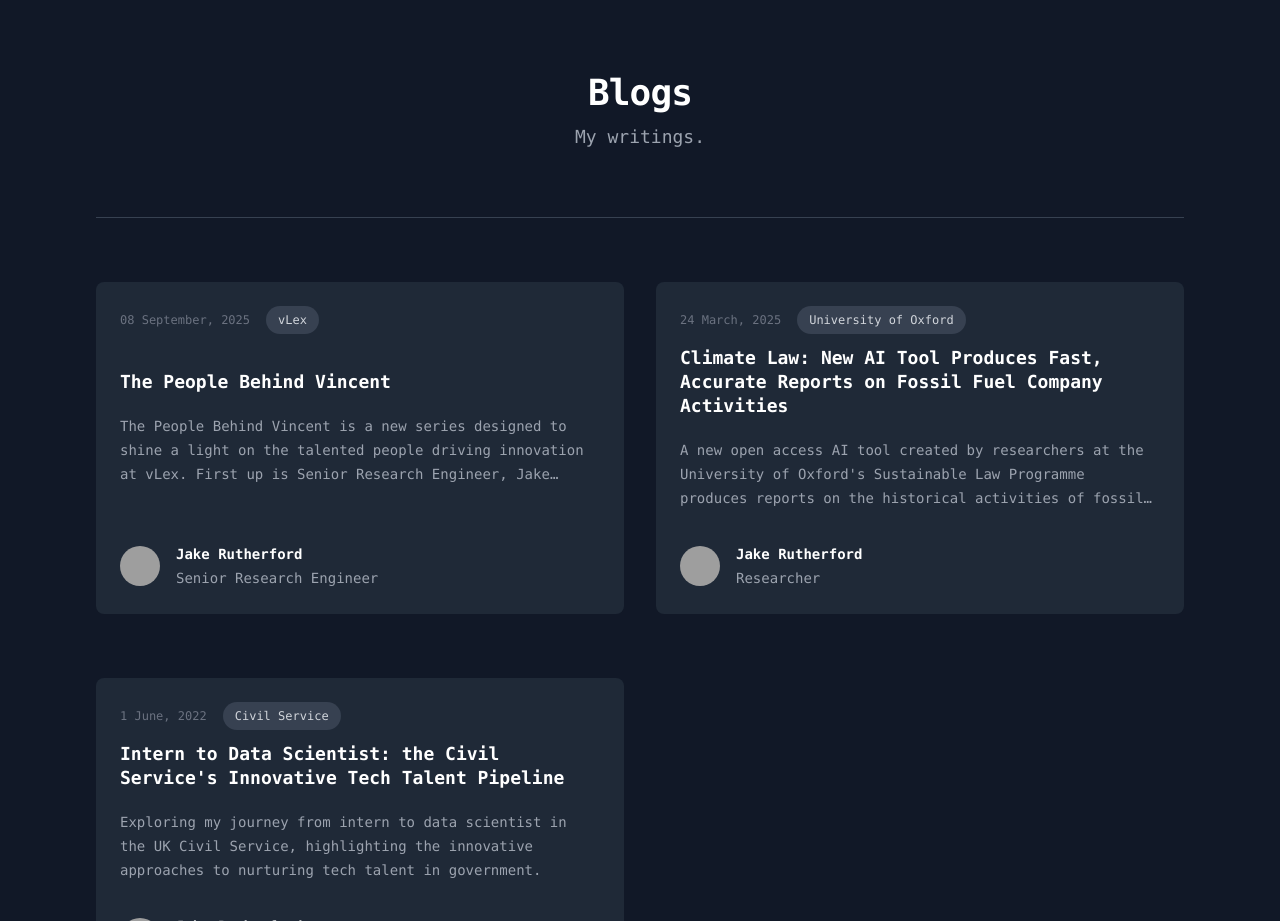
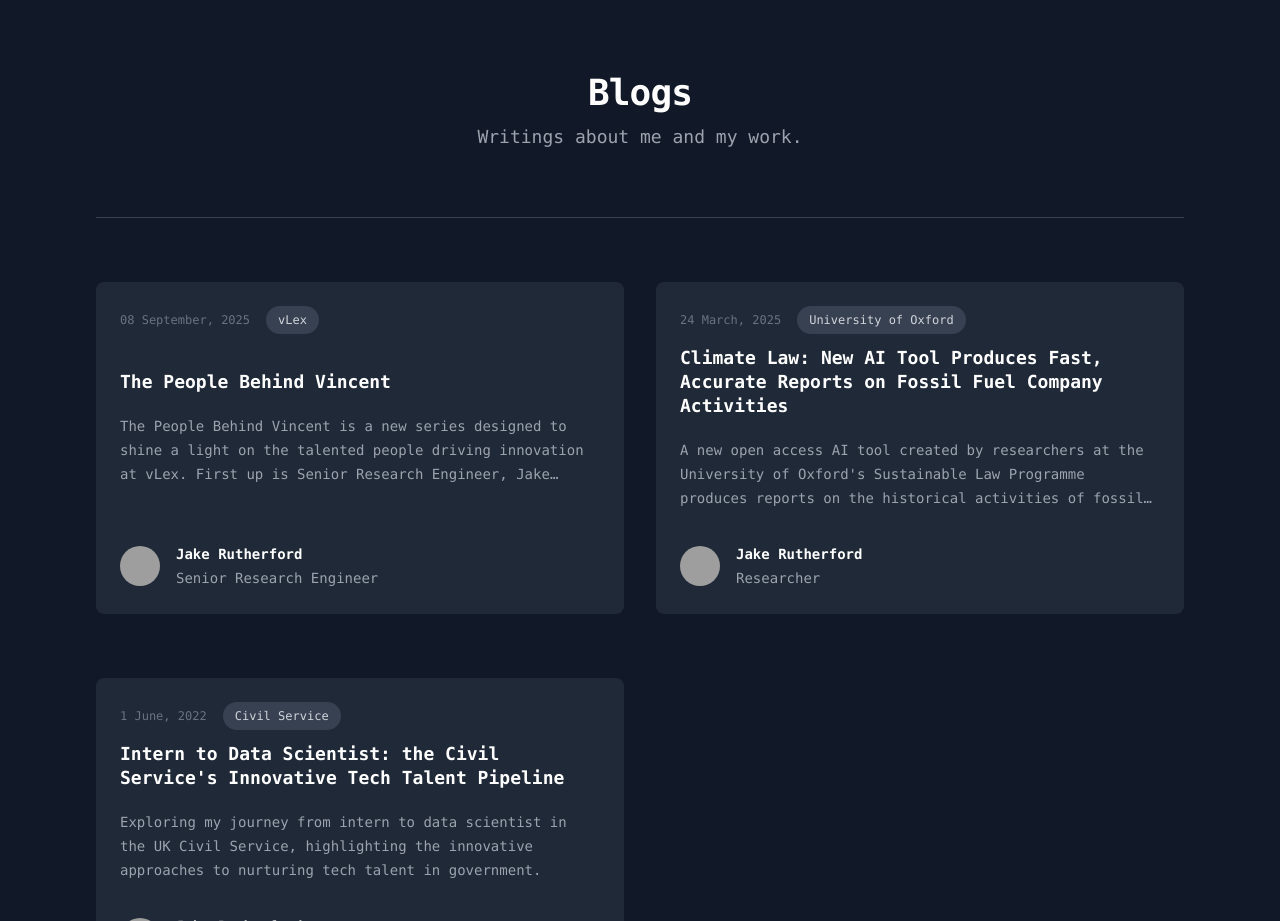
Before and after one commit to JakeRutherford/jakerutherford.github.io, a plain HTML site: page index.html in a window 1280 px wide. Shown: the part 3760-4681 px from the top of the page. Drawn offline with nearby package versions, Linux system fonts and the light colour scheme; grey boxes are pictures that could not be loaded.

Commit message:
update sub heading

```diff
--- a/index.html
+++ b/index.html
@@ -312,7 +312,7 @@
                 <div class="mx-auto max-w-7xl px-6 lg:px-8">
                     <div class="mx-auto max-w-2xl text-center">
                         <h2 class="text-3xl font-bold tracking-tight text-white sm:text-4xl">Blogs</h2>
-                        <p class="mt-2 text-lg leading-8 text-gray-400">My writings.</p>
+                        <p class="mt-2 text-lg leading-8 text-gray-400">Writings about me and my work.</p>
                     </div>
                     <div class="mx-auto mt-10 grid max-w-2xl grid-cols-1 gap-x-8 gap-y-16 border-t border-gray-700 pt-10 sm:mt-16 sm:pt-16 lg:mx-0 lg:max-w-none lg:grid-cols-2">
                         <article class="flex max-w-xl flex-col items-start justify-between bg-gray-800 p-6 rounded-lg bg-gray-800 p-6 rounded-lg">
```
